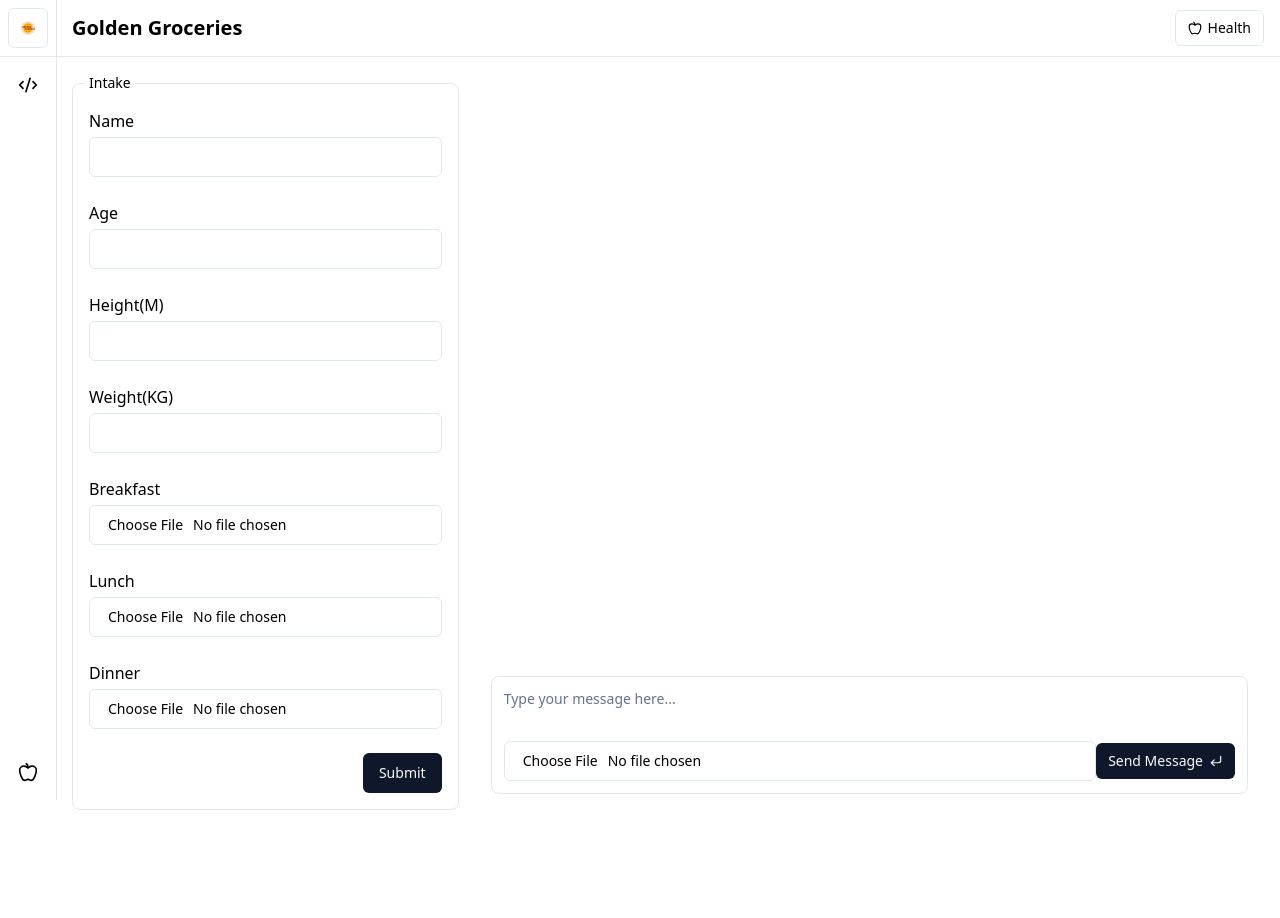
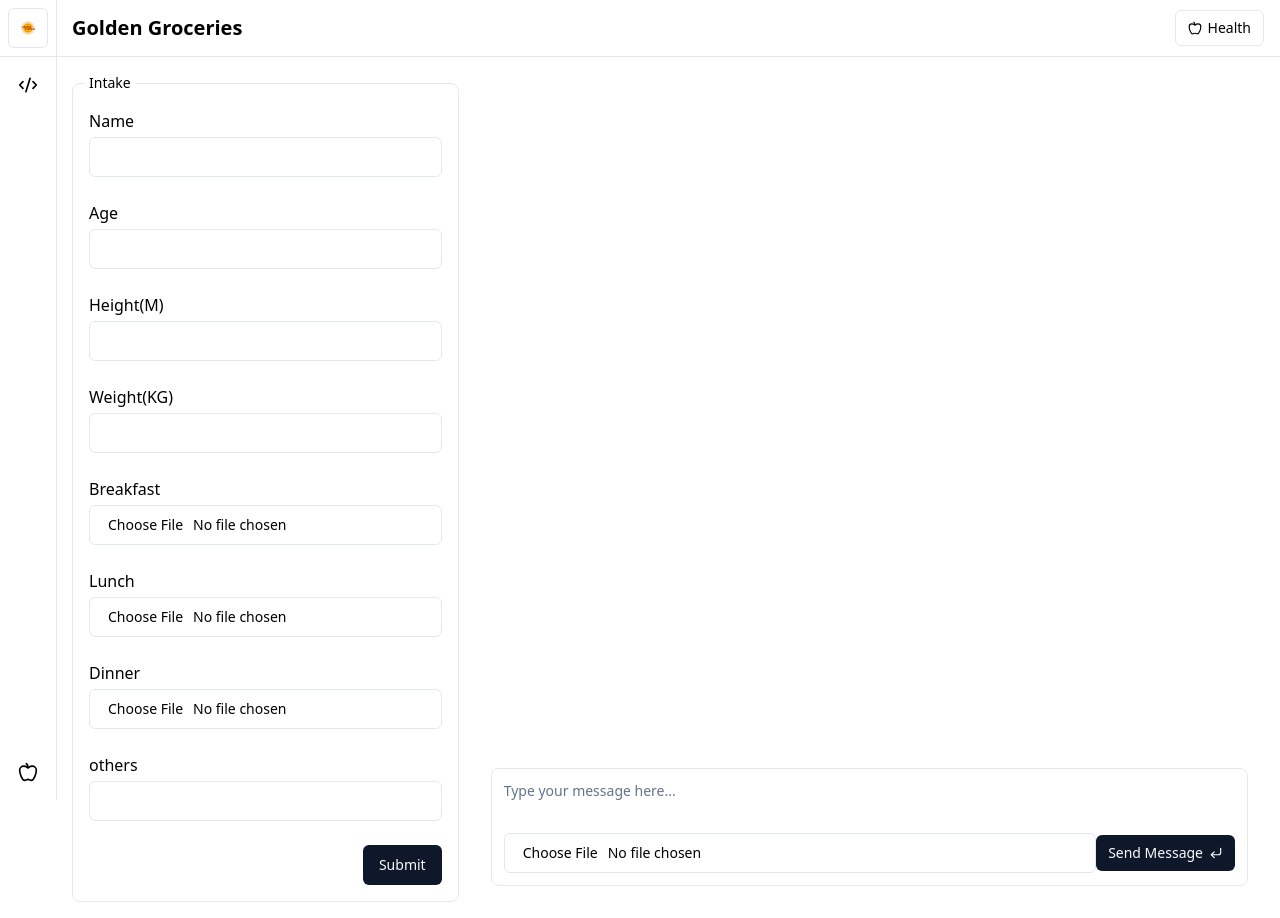
Before and after one commit to AGDholo/berkeley-ai-hackthon, a React (Vite) app: page / in a window 1280 px wide. Before the commit the page ends 826 px from the top, so only its background shows below. Built offline with nearby package versions, Linux system fonts and the light colour scheme.

Commit message:
feat: add others

```diff
--- a/src/App.tsx
+++ b/src/App.tsx
@@ -40,6 +40,7 @@ function App() {
         breakfast: "",
         lunch: "",
         dinner: "",
+        others: "",
     });
 
     // 新增状态用于重置文件输入
@@ -327,6 +328,13 @@ function App() {
                                                onChange={handleFileChange}/>
                                     </div>
 
+                                    <div className="grid gap-1">
+                                        <Label>others</Label>
+                                        <Input id="others"
+                                               type="text"
+                                               onChange={handleInputChange}/>
+                                    </div>
+
                                     <Button type="button"
                                             onClick={handleSubmit}
                                             className="ml-auto gap-1.5">
```
